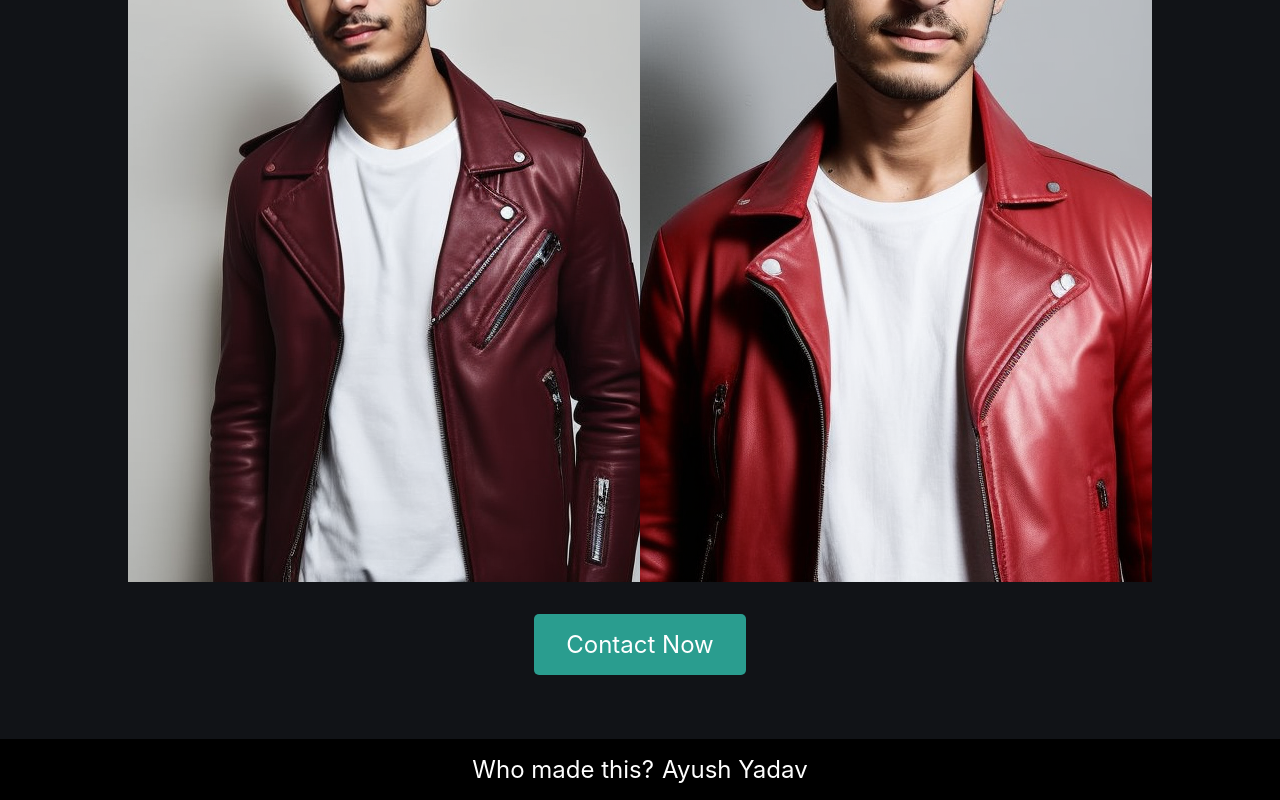
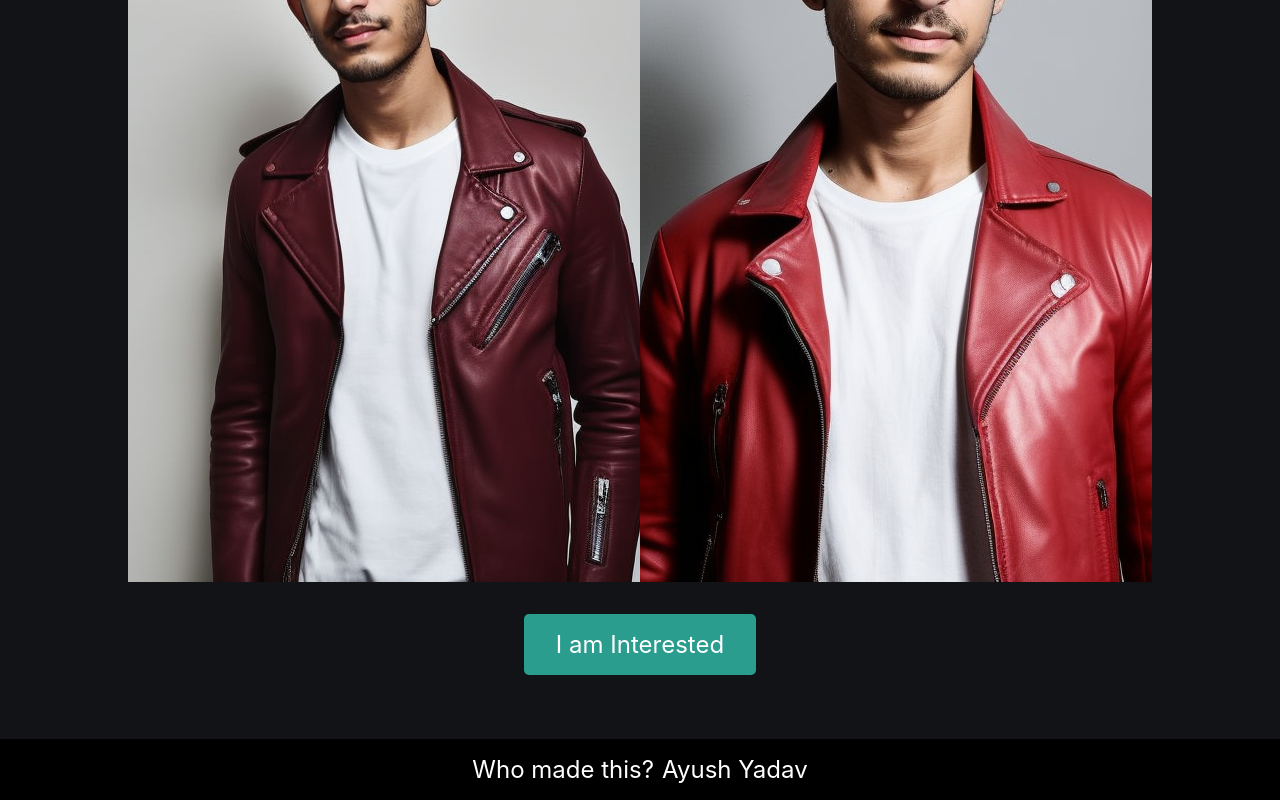
Before and after one commit to AyushUnleashed/ProSnapAI, a React (Create React App) app: page / in a window 1280 px wide. Shown: the part 2483-3283 px from the top of the page. Built offline with nearby package versions, Linux system fonts and the light colour scheme.

Commit message:
Changed Whatsapp deeplink

```diff
--- a/src/App.js
+++ b/src/App.js
@@ -51,7 +51,7 @@ function App() {
             </div>
           </div>
         )}
-        <a href="https://wa.me/whatsapp_number" target="_blank" rel="noopener noreferrer" className="contact-button">Contact Now</a>
+        <a href="https://wa.me/917999896920?text=I'm%20interested%20in%20getting%20AI%20PhotoShoot" target="_blank" rel="noopener noreferrer" className="contact-button">I am Interested</a>
       </main>
       <footer className="App-footer">
         <p className="footer-text">Who made this?</p>
```
